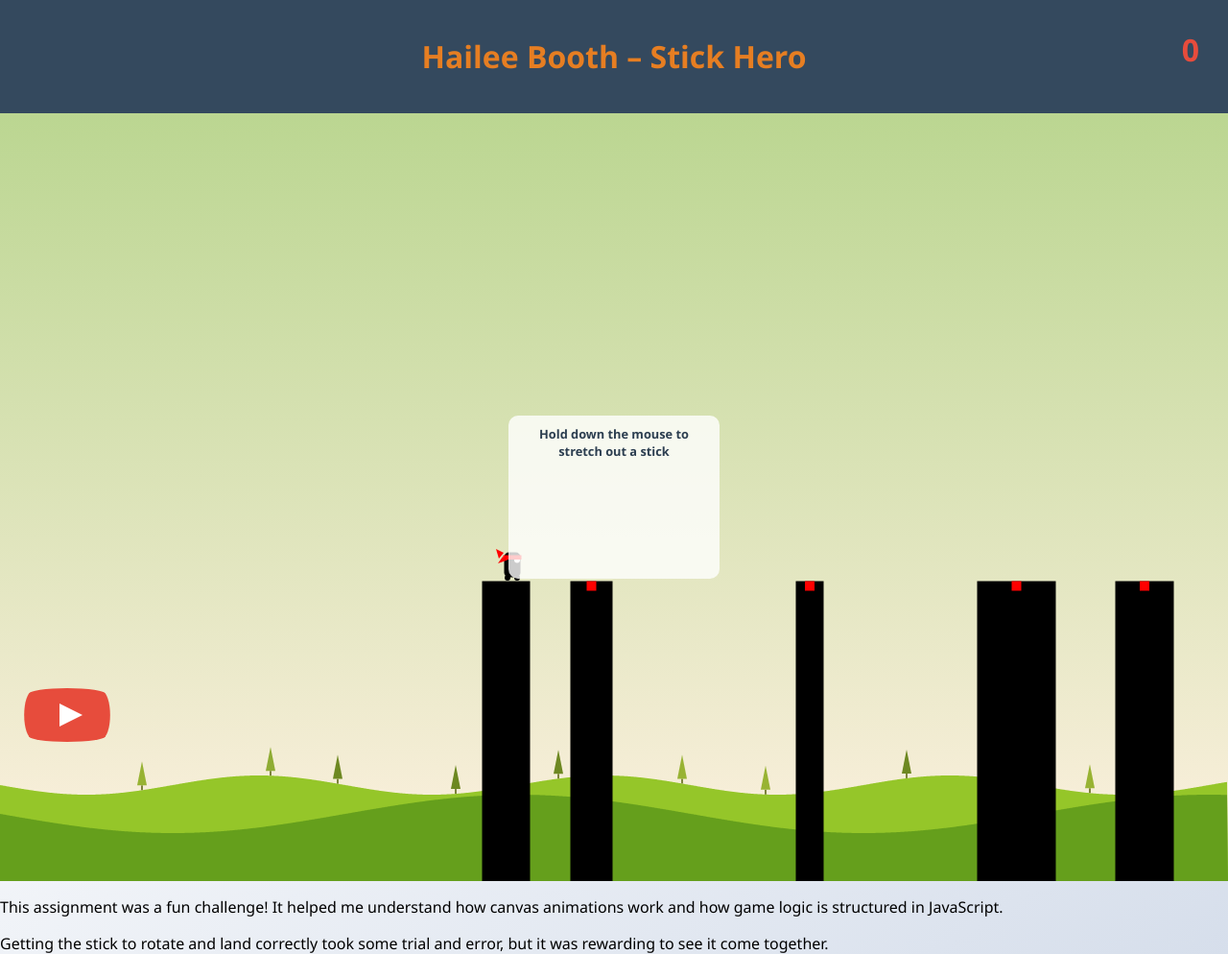
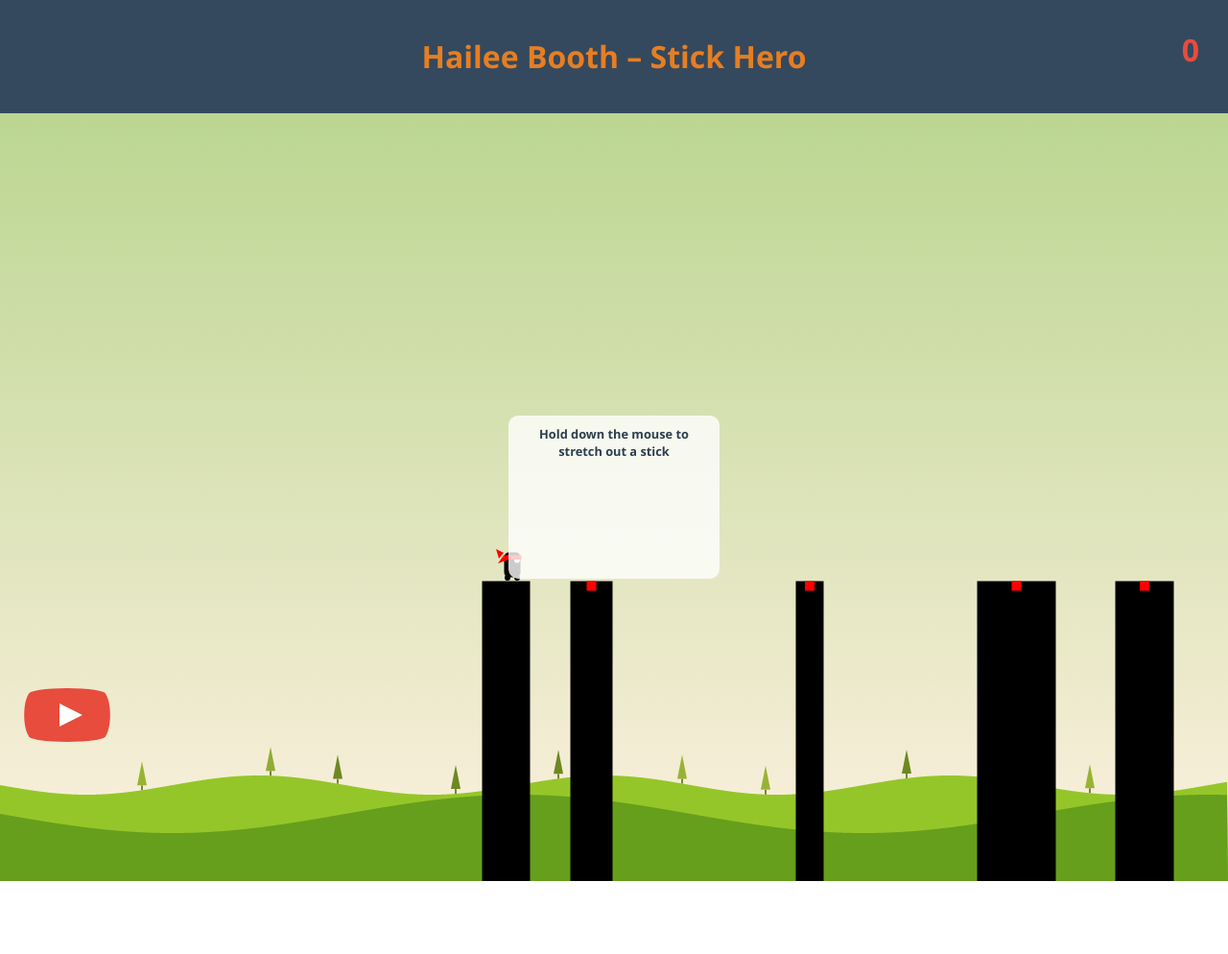
Before and after one commit to Hbooth078/Canvas-Javascript-Assignment-3, a plain HTML site: page index.html in a window 1280 px wide. Shown: the whole page at 96% size. After the commit the page ends 918 px from the top, so only its background shows below. Drawn offline with Linux system fonts and the light colour scheme.

Commit message:
Update index.html

```diff
--- a/index.html
+++ b/index.html
@@ -25,10 +25,5 @@
 <div id="youtube-card">
   How to create a Stick Hero game with JavaScript and HTML Canvas
 </div>
-
-    <section class="reflection">
-      <p>This assignment was a fun challenge! It helped me understand how canvas animations work and how game logic is structured in JavaScript.</p>
-      <p>Getting the stick to rotate and land correctly took some trial and error, but it was rewarding to see it come together.</p>
-    </section>
 </body>
 </html>
```
Lines whose indentation alone changed are shown as unchanged.
